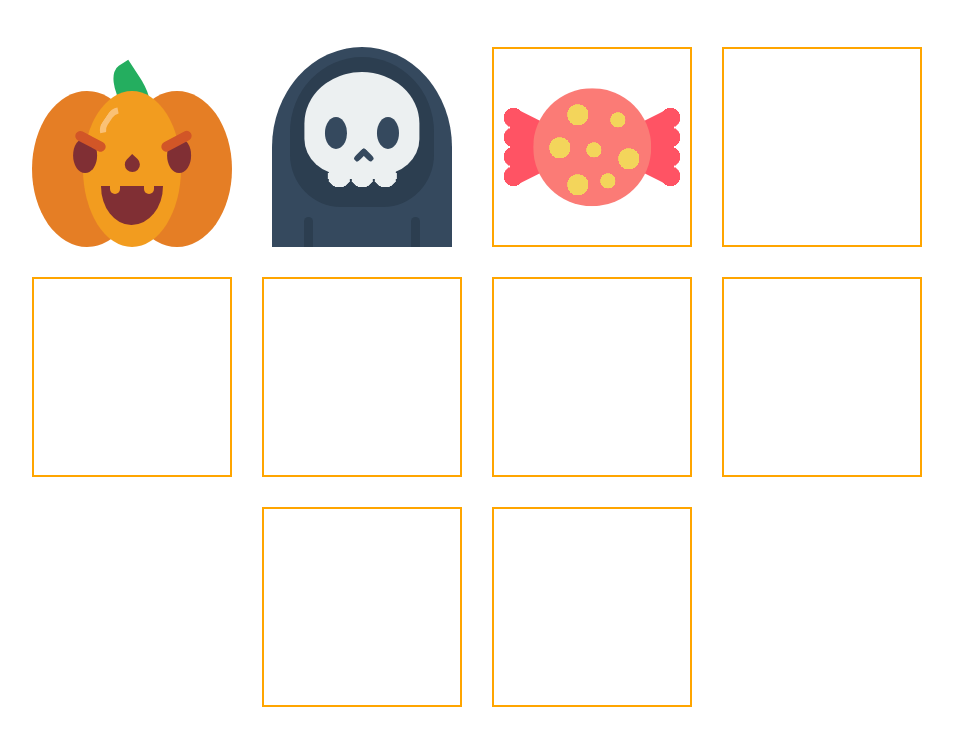
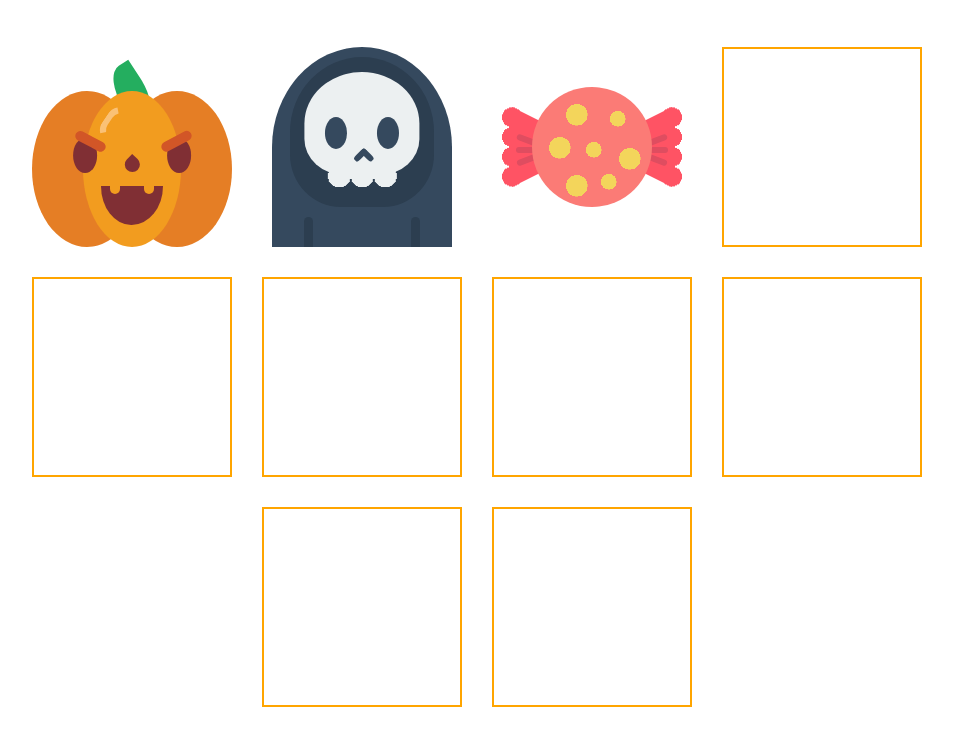
Before and after one commit to nat-davydova/halloween-icons, a website built with Vite: page index.html in a window 1280 px wide. Shown: the part 173-918 px from the top of the page, without its empty margins (163-1116 px from the left). Built offline with nearby package versions, Linux system fonts and the light colour scheme.

Commit message:
candy: add candy paper shadows

```diff
--- a/index.html
+++ b/index.html
@@ -59,10 +59,18 @@
       </div>
 
       <!-- CANDY ICON-->
-      <div class="candy icon icon--bordered">
+      <div class="candy icon">
         <div class="candy__main"></div>
-        <div class="candy__paper candy__paper--left"></div>
-        <div class="candy__paper candy__paper--right"></div>
+        <div class="candy__paper candy__paper--left">
+          <div class="candy__paper-shade"></div>
+          <div class="candy__paper-shade"></div>
+          <div class="candy__paper-shade"></div>
+        </div>
+        <div class="candy__paper candy__paper--right">
+          <div class="candy__paper-shade"></div>
+          <div class="candy__paper-shade"></div>
+          <div class="candy__paper-shade"></div>
+        </div>
       </div>
 
       <div class="icon icon--bordered"></div>
--- a/style.css
+++ b/style.css
@@ -443,6 +443,7 @@ body a {
     --candy-main-color: #FB7B76;
     --candy-dots-color: #F3D55B;
     --candy-paper-color: #FF5364;
+    --candy-paper-shades: #DF4D60;
 
     position: relative;
 }
@@ -485,12 +486,12 @@ body a {
 }
 
 .candy__paper {
-    --paper-dimensions: 40%;
-    --paper-waves-width: 30%;
+    --candy-paper-dimensions: 40%;
+    --candy-paper-waves-width: 30%;
 
     position: absolute;
-    width: var(--paper-dimensions);
-    height: var(--paper-dimensions);
+    width: var(--candy-paper-dimensions);
+    height: var(--candy-paper-dimensions);
     top: 50%;
     transform: translateY(-50%);
 }
@@ -509,7 +510,7 @@ body a {
     position: absolute;
     top: 50%;
     display: block;
-    width: var(--paper-waves-width);
+    width: var(--candy-paper-waves-width);
     height: 99%;
     content: '';
     transform: translateY(-50%);
@@ -541,3 +542,48 @@ body a {
 .candy__paper--right:after {
     right: -15%;
 }
+
+.candy__paper-shade {
+    position: absolute;
+    width: 40%;
+    height: 7%;
+    background-color: var(--candy-paper-shades);
+    border-radius: 100px;
+    z-index: 5;
+}
+
+.candy__paper-shade:nth-child(1) {
+    top: 40%;
+}
+
+.candy__paper-shade:nth-child(2) {
+    top: 50%;
+}
+
+.candy__paper-shade:nth-child(3) {
+    top: 60%;
+}
+
+.candy__paper--left .candy__paper-shade {
+    left: 5%;
+}
+
+.candy__paper--right .candy__paper-shade {
+    right: 5%;
+}
+
+.candy__paper--left .candy__paper-shade:nth-child(1) {
+    transform: rotate(21deg);
+}
+
+.candy__paper--left .candy__paper-shade:nth-child(3) {
+    transform: rotate(-21deg);
+}
+
+.candy__paper--right .candy__paper-shade:nth-child(1) {
+    transform: rotate(-21deg);
+}
+
+.candy__paper--right .candy__paper-shade:nth-child(3) {
+    transform: rotate(21deg);
+}
```
